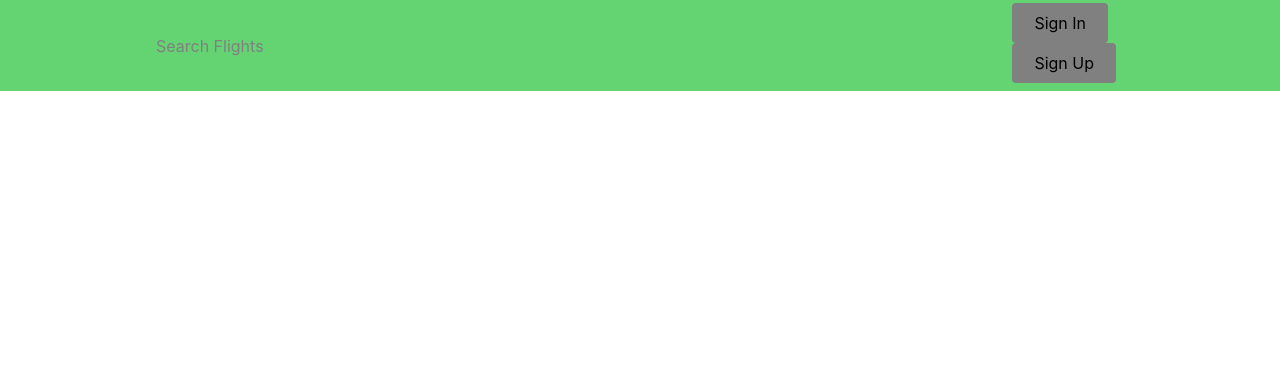
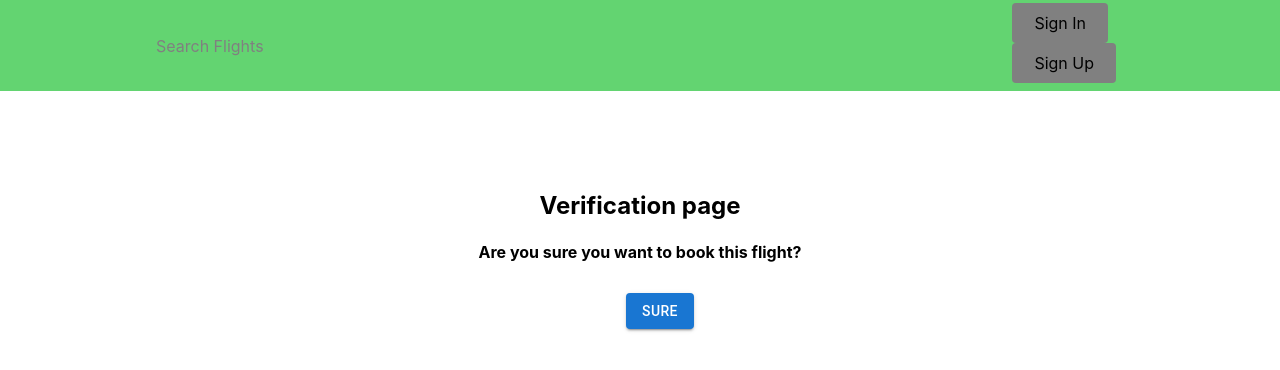
Before and after one commit to ofir6bd/flight-web-mySQL-Flask-React, a React (Create React App) app in the folder flight_react/: page /verification in a window 1280 px wide. Shown: the top 370 px of the page. Built offline with nearby package versions, Linux system fonts and the light colour scheme.

Commit message:
verification working

```diff
--- a/flight_react/src/App.js
+++ b/flight_react/src/App.js
@@ -7,7 +7,7 @@ import { Routes, Route } from "react-router-dom";
 import { useNavigate } from "react-router";
 import { Button } from "@mui/material";
 import Login from "./components/login/login";
-import Logout from "./components/logout/Logout";
+import Logout from "./components/logout/logout";
 import Signup from "./components/signup/signup";
 import CustomerPage from "./components/Customer/CustomerPage";
 import AdminPage from "./components/Admin/AdminPage";
@@ -17,6 +17,7 @@ import AddAirlineForm from "./components/Admin/addAirline/addAirline";
 import AddCustomerForm from "./components/Admin/addCustomer/addCustomer";
 import AddAdminForm from "./components/Admin/addAdmin/addAdmin";
 import AddFlightForm from "./components/Airline/addFlight/addFlight";
+import Verification from "./components/verification/verification";
 
 function App() {
   let navigate = useNavigate();
@@ -41,6 +42,7 @@ function App() {
           <Route path="addAirline" element={<AddAirlineForm />} />
           <Route path="addCustomer" element={<AddCustomerForm />} />
           <Route path="addAdmin" element={<AddAdminForm />} />
+          <Route path="verification" element={<Verification />} />
 
           <Route path="addFlight" element={<AddFlightForm />} />
         </Routes>
--- a/flight_react/src/components/flight/flight.js
+++ b/flight_react/src/components/flight/flight.js
@@ -1,8 +1,18 @@
 import React from "react";
 import { Button } from "@mui/material";
+import { useNavigate } from "react-router";
+
 
 function Flight({ flight }) {
+  let navigate = useNavigate();
 
+  const handleClick = () => {
+    if (localStorage.getItem("globalVarCustomerId")) {
+      navigate("/verification");
+    } else {
+      navigate("/");
+    }
+  };
   return (
     <div>
       <h3> Flight number: </h3>
@@ -13,7 +23,7 @@ function Flight({ flight }) {
       <h4> Departure time: {flight.departure_time}</h4>
       <h4> Landing time: {flight.landing_time}</h4>
       <h4> Remaining tickets: {flight.remaining_tickets}</h4>
-      <Button onClick> Book </Button>
+      <Button onClick={handleClick}> Book </Button>
     </div>
   );
 }
--- a/flight_react/src/components/verification/verification.js
+++ b/flight_react/src/components/verification/verification.js
@@ -4,7 +4,6 @@ import { Button } from "@mui/material";
 import "./verification.css";
 import { apiAddTicket } from "../../apiHandler/apiHandlerCustomer";
 import { useNavigate } from "react-router";
-
 
 function Verification(flightId) {
   let navigate = useNavigate();
```
